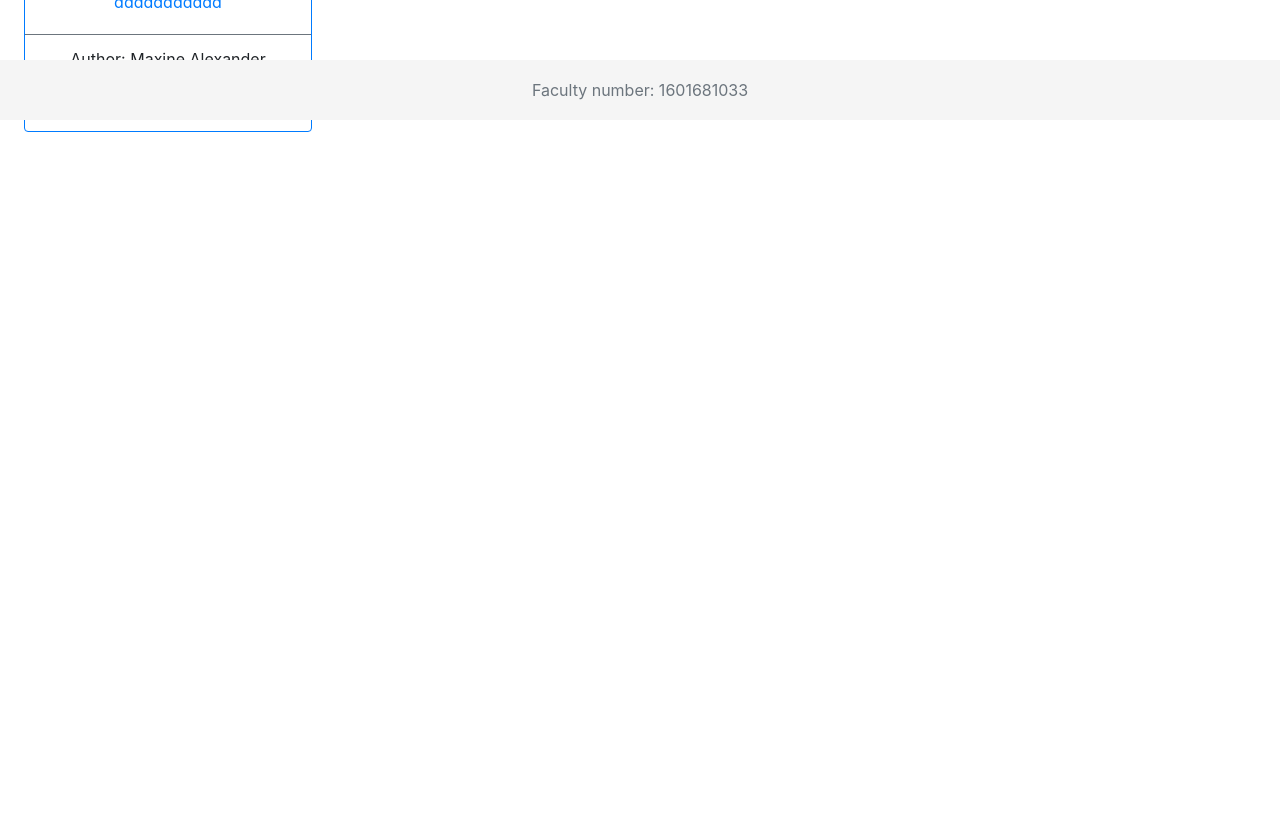
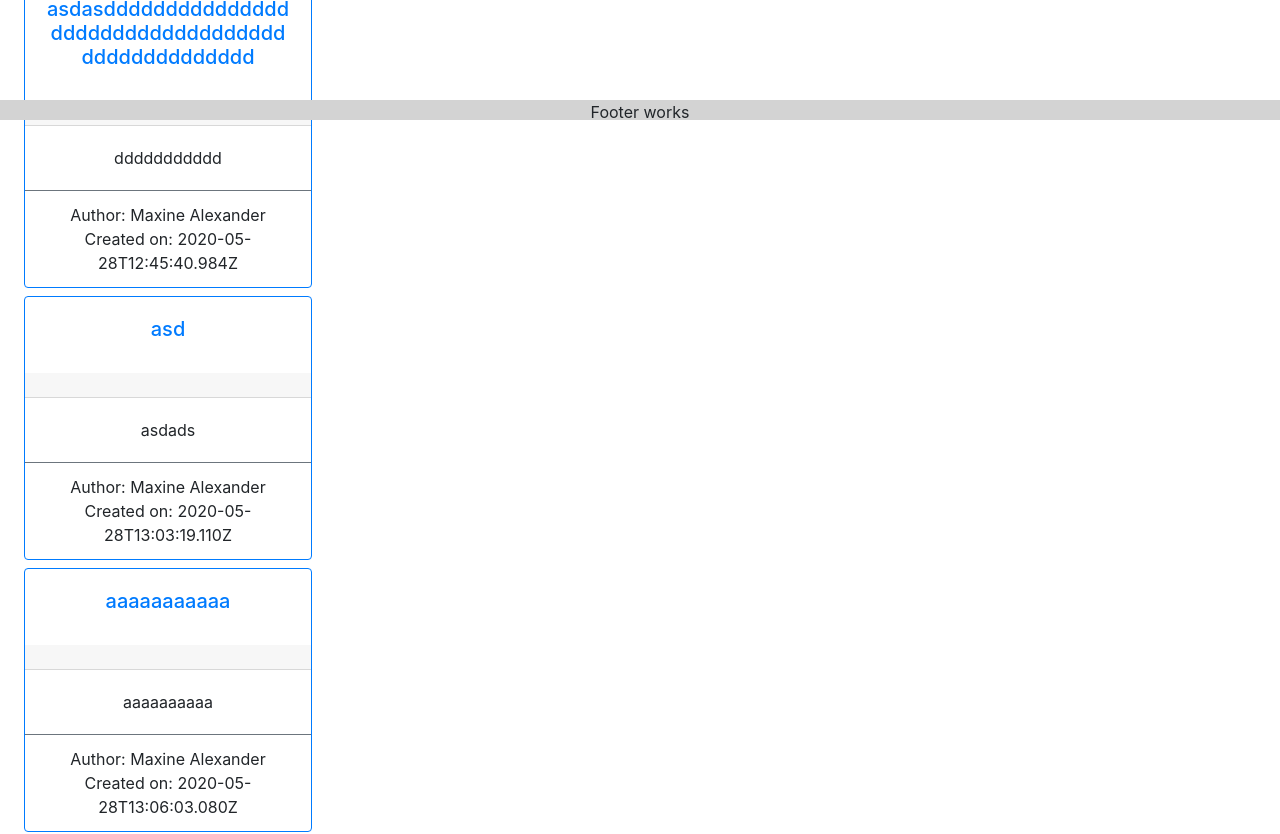
Before and after one commit to developerontheblock/todos-app, a React (Create React App) app: page /notes in a window 1280 px wide. Shown: the part 680-1514 px from the top of the page. Before the commit the page ends 820 px from the top, so only its background shows below. Built offline with nearby package versions, Linux system fonts and the light colour scheme; data requests are answered from the project's data file; sample sign-in values are in the browser's storage.

Commit message:
quick design changes[footer(make it sticky) & note card]

```diff
--- a/db/db.json
+++ b/db/db.json
@@ -78,6 +78,33 @@
       "data": "",
       "date": "2020-05-28T12:45:40.984Z",
       "id": "36hq2yU"
+    },
+    {
+      "title": "asd",
+      "content": "asdads",
+      "authorId": "5eb51e3d941e142f584b5eea",
+      "authorName": "Maxine Alexander",
+      "data": "",
+      "date": "2020-05-28T13:03:19.110Z",
+      "id": "KtaJ4dI"
+    },
+    {
+      "title": "aaaaaaaaaaa",
+      "content": "aaaaaaaaaa",
+      "authorId": "5eb51e3d941e142f584b5eea",
+      "authorName": "Maxine Alexander",
+      "data": "",
+      "date": "2020-05-28T13:06:03.080Z",
+      "id": "V8unekv"
+    },
+    {
+      "title": "aaa",
+      "content": "aaa",
+      "authorId": "5eb51e3d941e142f584b5eea",
+      "authorName": "Maxine Alexander",
+      "data": "",
+      "date": "2020-05-28T13:08:00.678Z",
+      "id": "jiiT8F_"
     }
   ]
 }
--- a/src/components/layout/footer/Footer.jsx
+++ b/src/components/layout/footer/Footer.jsx
@@ -1,25 +1,17 @@
 import React from 'react';
 
 const styles = {
-    position: 'absolute',
-    bottom: 0,
+    backgroundColor: 'lightgray',
+    height: '20px',
     width: '100%',
-    height: '60px',
-    lineHeight: '60px',
-    backgroundColor: '#f5f5f5'
+    position: 'fixed',
+    bottom: 0
 };
-
 
 export function Footer() {
     return (
         <div className="footer" style={styles}>
-            <div className="container">
-                <span className="text-muted">
-                    Faculty number: 1601681033
-                </span>
-            </div>
-
+            Footer works
         </div>
-
     );
 }
--- a/src/components/notes/note-card/NoteCard.jsx
+++ b/src/components/notes/note-card/NoteCard.jsx
@@ -16,23 +16,17 @@ export function NoteCard({ note, onDeleteClick }) {
 
     const loggedUser = getLoggedUser();
     return (
+        <div className="card border-primary mb-2 ml-4 mt-2" style={noteCardStyle}>
 
-
-//         <div class="card border-primary mb-3" style="max-width: 18rem;">
-//   <div class="card-header">Header</div>
-//   <div class="card-body text-primary">
-//     <h5 class="card-title">Primary card title</h5>
-//     <p class="card-text">Some quick example text to build on the card title and make up the bulk of the card's content.</p>
-//   </div>
-
-
-        <div className="card border-primary mb-2 ml-4 mt-2" style={noteCardStyle}>
+            <div className="card-body text-primary">
+                <h5 class="card-title">{note.title}</h5>
+            </div>
             <div className="card-header">
-                {note.title}
                 {(loggedUser.isAdmin || loggedUser.id === note.authorId) && <Link className="cursor-pointer btn btn-success mr-1 mt-1" to={`/notes/edit/${note.id}`}>Edit </Link>}
                 {(loggedUser.isAdmin || loggedUser.id === note.authorId) && <span className="cursor-pointer btn btn-danger mt-1" style={deleteBtnStyles} onClick={() => onDeleteClick(note.id)}>Delete</span>}
             </div>
-            <div className="card-body text-primary">
+
+            <div className="card-body ">
                 <p className="card-text">{note.content}</p>
             </div>
             <div className="card-footer bg-transparent border-secondary">
@@ -43,6 +37,7 @@ export function NoteCard({ note, onDeleteClick }) {
                     Created on: {note.date}
                 </div>
             </div>
+
         </div>
     );
 }
```
